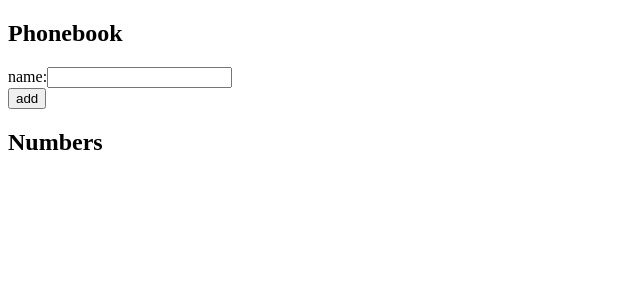
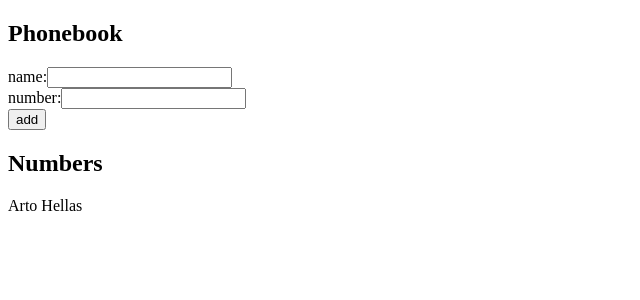
Before and after one commit to DonJorgo/fullstack, a React (Create React App) app in the folder osa2/puhelinluettelo/: page / in a window 1280 px wide. Shown: the top 300 px of the page, without its empty margins (0-640 px from the left). Built offline with nearby package versions, Linux system fonts and the light colour scheme.

Commit message:
2.8: puhelinluettelo step3

```diff
--- a/osa2/puhelinluettelo/src/App.js
+++ b/osa2/puhelinluettelo/src/App.js
@@ -5,15 +5,18 @@ const App = () => {
     { name: 'Arto Hellas' }
   ])
   const [newName, setNewName] = useState('')
+  const [newNumber, setNewNumber] = useState('')
 
   const newNameExists = () =>
     persons.some(({ name }) => name === newName)
+
 
   const addName = (event) => {
     event.preventDefault()
     if (!newNameExists()) {
       const personsObject = {
-        name: newName
+        name: newName,
+        number: newNumber
       }
       setPersons(persons.concat(personsObject))
     } else {
@@ -23,6 +26,10 @@ const App = () => {
 
   const handleNameChange = (event) => {
     setNewName(event.target.value)
+  }
+
+  const handleNumberChange = (event) => {
+    setNewNumber(event.target.value)
   }
 
   return (
@@ -36,6 +43,13 @@ const App = () => {
             value={newName}
             onChange={handleNameChange}
           />
+          <div>
+            number:
+            <input
+              value={newNumber}
+              onChange={handleNumberChange}
+            />
+          </div>
         </div>
         <div>
           <button type="submit">add</button>
@@ -43,6 +57,9 @@ const App = () => {
       </form>
 
       <h2>Numbers</h2>
+      {persons.map(({ name, number }) =>
+        <div key={name}>{name} {number}</div>
+      )}
 
     </div>
   )
```
